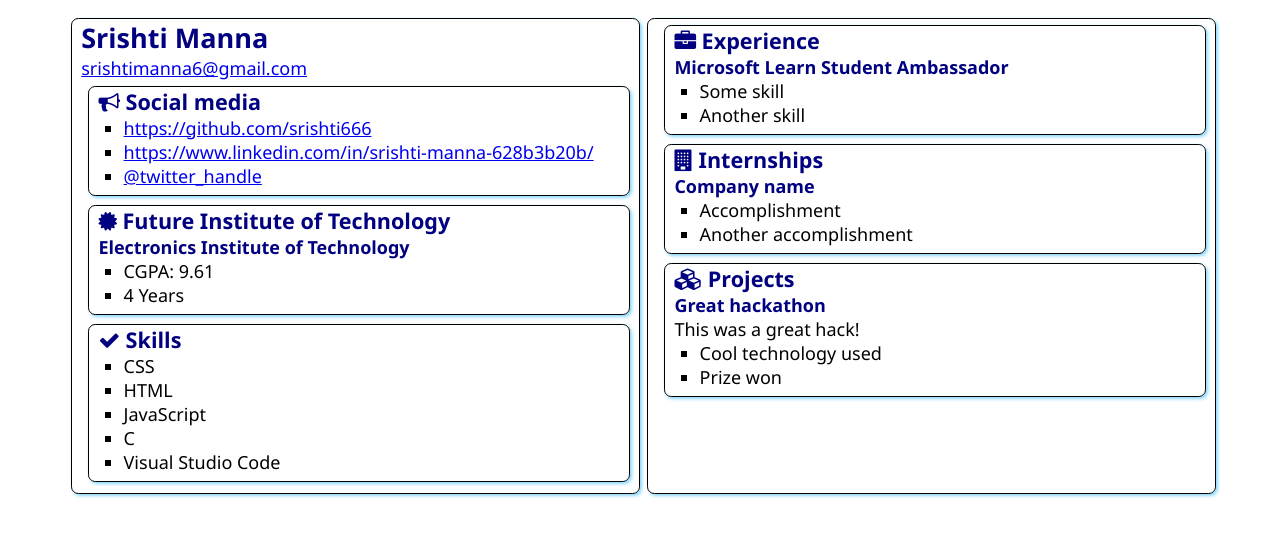
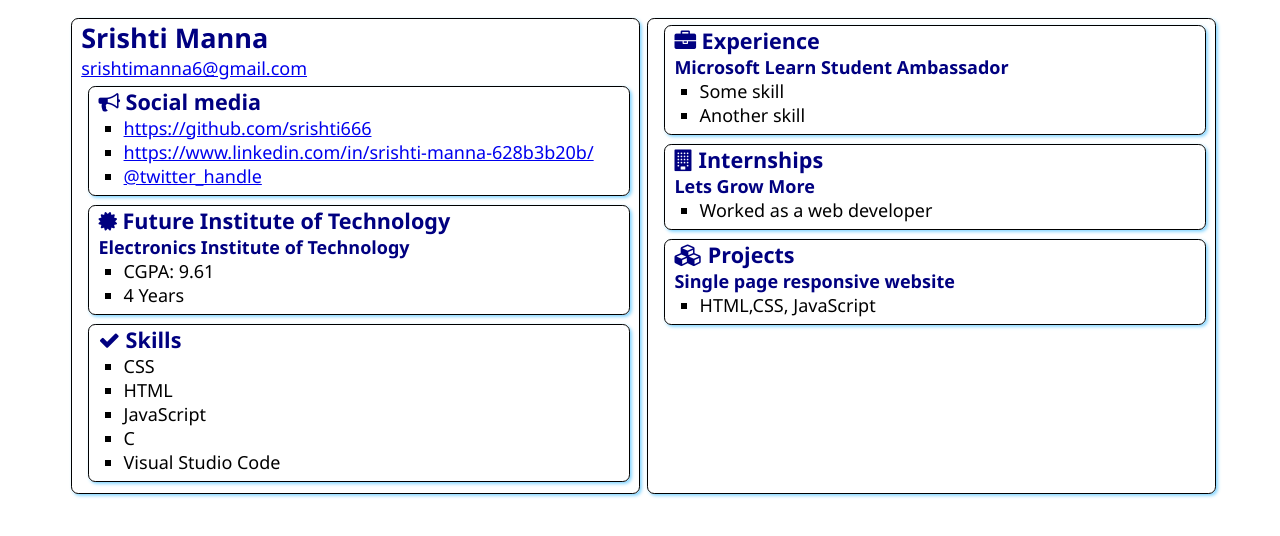
Before and after one commit to srishti0000/SATechnicalOnboarding, a plain HTML site: page src/index.html in a window 1280 px wide. Drawn offline with Linux system fonts and the light colour scheme.

Commit message:
Added internships and projects

```diff
--- a/src/index.html
+++ b/src/index.html
@@ -73,10 +73,9 @@
                     Internships
                 </h2>
 
-                <h3>Company name</h3>
+                <h3>Lets Grow More</h3>
                 <ul>
-                    <li>Accomplishment</li>
-                    <li>Another accomplishment</li>
+                    <li>Worked as a web developer</li>
                 </ul>
             </section>
             <section class="box">
@@ -85,11 +84,9 @@
                     Projects
                 </h2>
 
-                <h3>Great hackathon</h3>
-                <div>This was a great hack!</div>
+                <h3>Single page responsive website</h3>
                 <ul>
-                    <li>Cool technology used</li>
-                    <li>Prize won</li>
+                    <li>HTML,CSS, JavaScript</li>
                 </ul>
             </section>
         </article>
```
